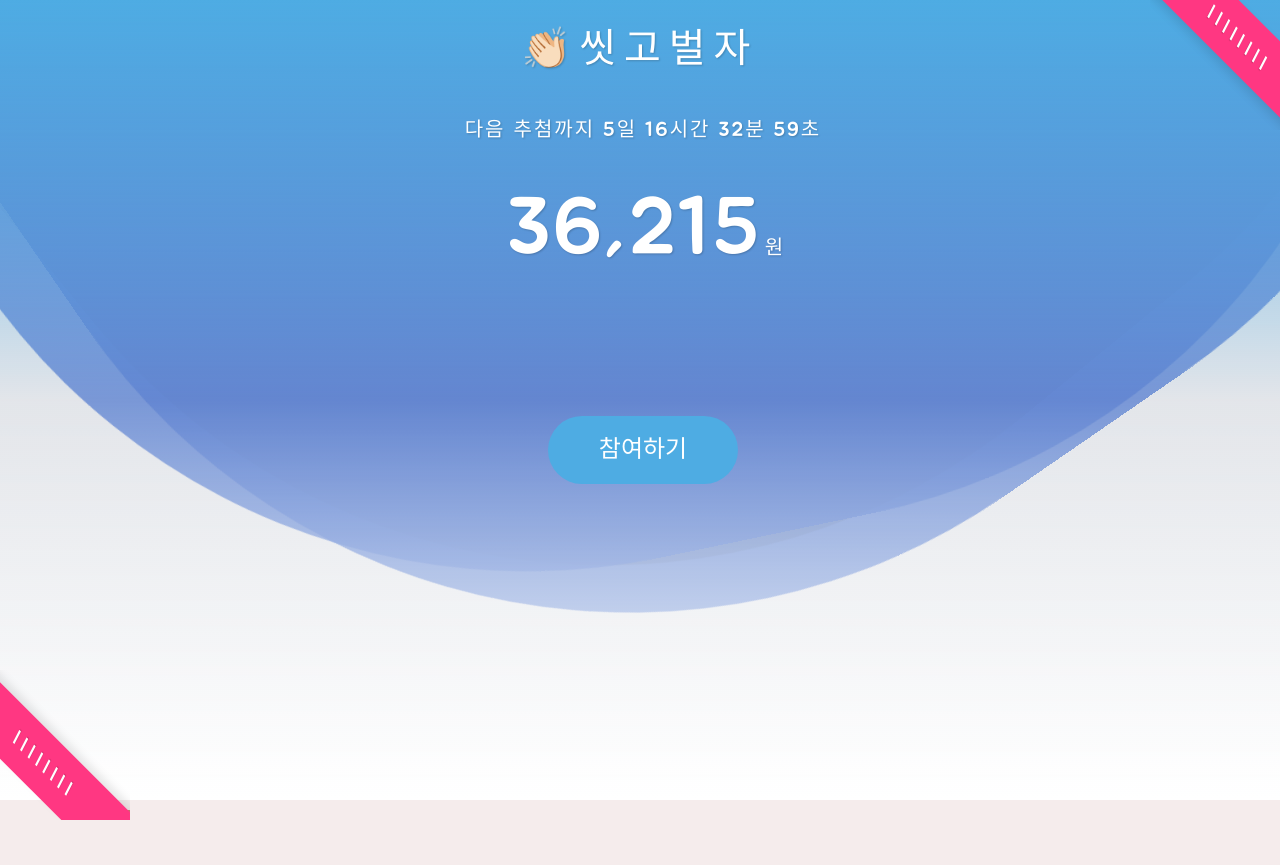
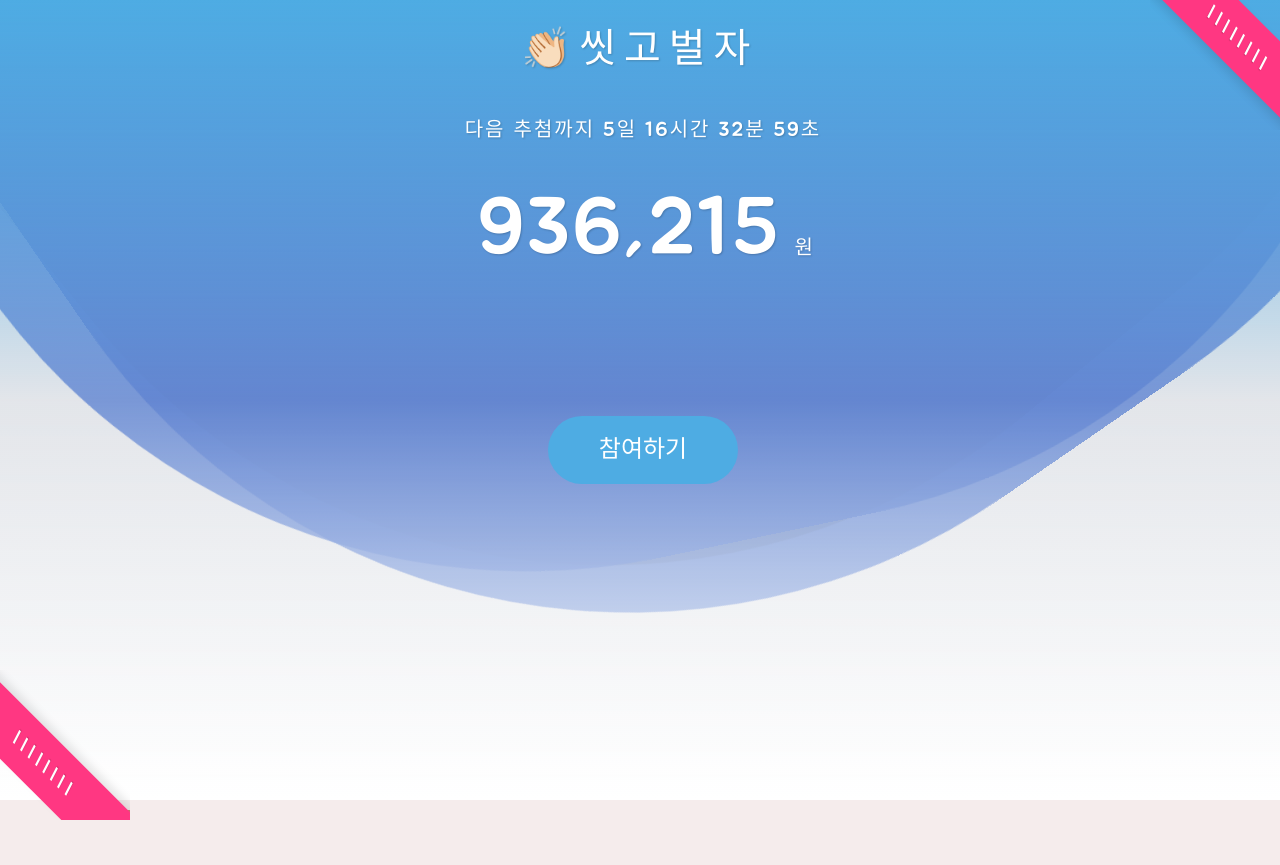
Before and after one commit to COVID-busters/frontend, a website: page index.html in a window 1280 px wide. Shown: the top 865 px of the page. Drawn offline with Linux system fonts and the light colour scheme.

Commit message:
Update incentive value

```diff
--- a/index.html
+++ b/index.html
@@ -40,7 +40,7 @@
 	<div class="ribbon ribbon-bottom-left"><span>\ \ \ \ \ \ \ \</span></div>
 	<div class="textbox"><span id ="dday"></span></div>
 	<div class="textbox">
-	  <div style="width:250px; display:inline-block;"><span id="countup" style="font-family: 'Jua', sans-serif; font-weight:400; font-size: 80px;"></span></div>
+	  <div style="display:inline-block;"><span id="countup" style="font-family: 'Jua', sans-serif; font-weight:400; font-size: 80px;"></span></div>
 	  <div style="display:inline-block;">원</div>
 	</div>
 	<div class="textbox" style="margin-top:100px">
--- a/public/js/main.js
+++ b/public/js/main.js
@@ -1,6 +1,6 @@
 window.onload = function() {
 	// Retrieved from https://inorganik.github.io/countUp.js/
-	var countUp = new CountUp('countup', 0, 36215);
+	var countUp = new CountUp('countup', 0, 936215);
 	countUp.start();
 
 	// Retrieved from https://mcatcher.github.io/2018/01/24/dday.html
```
